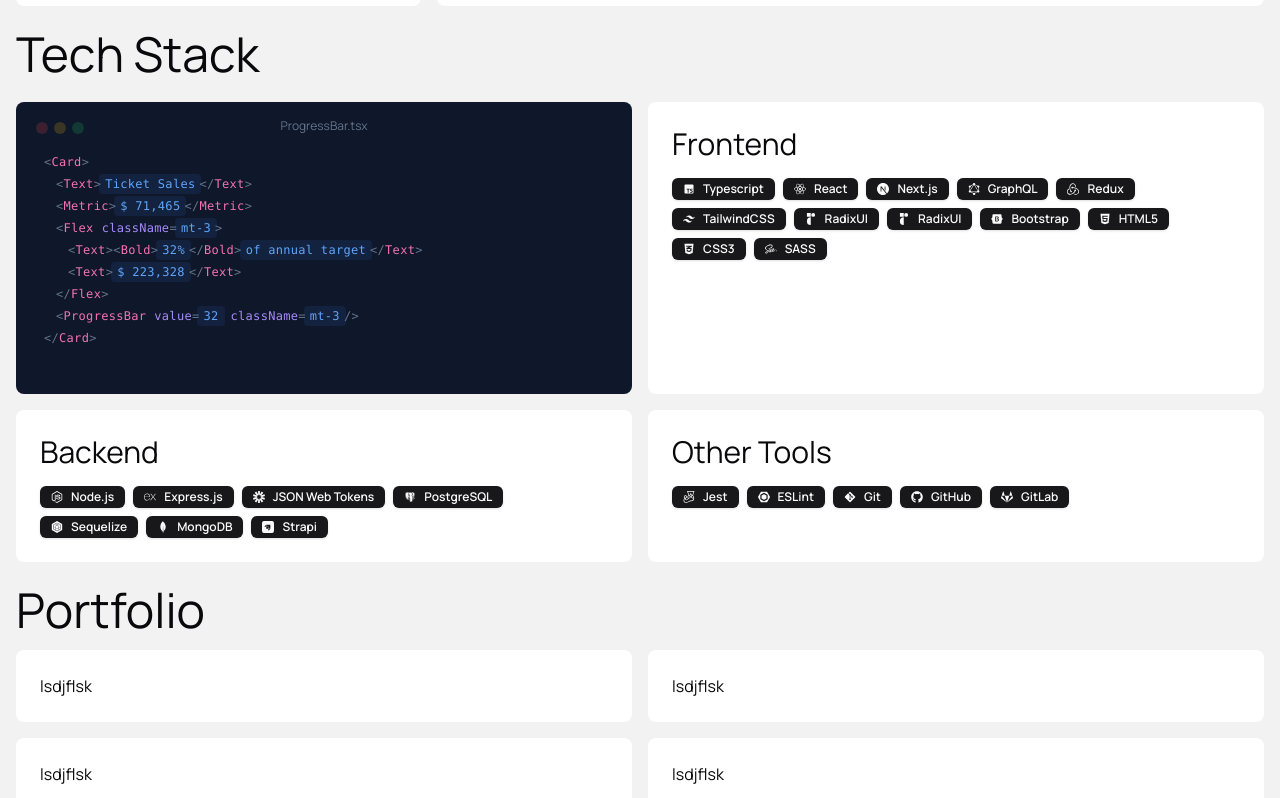
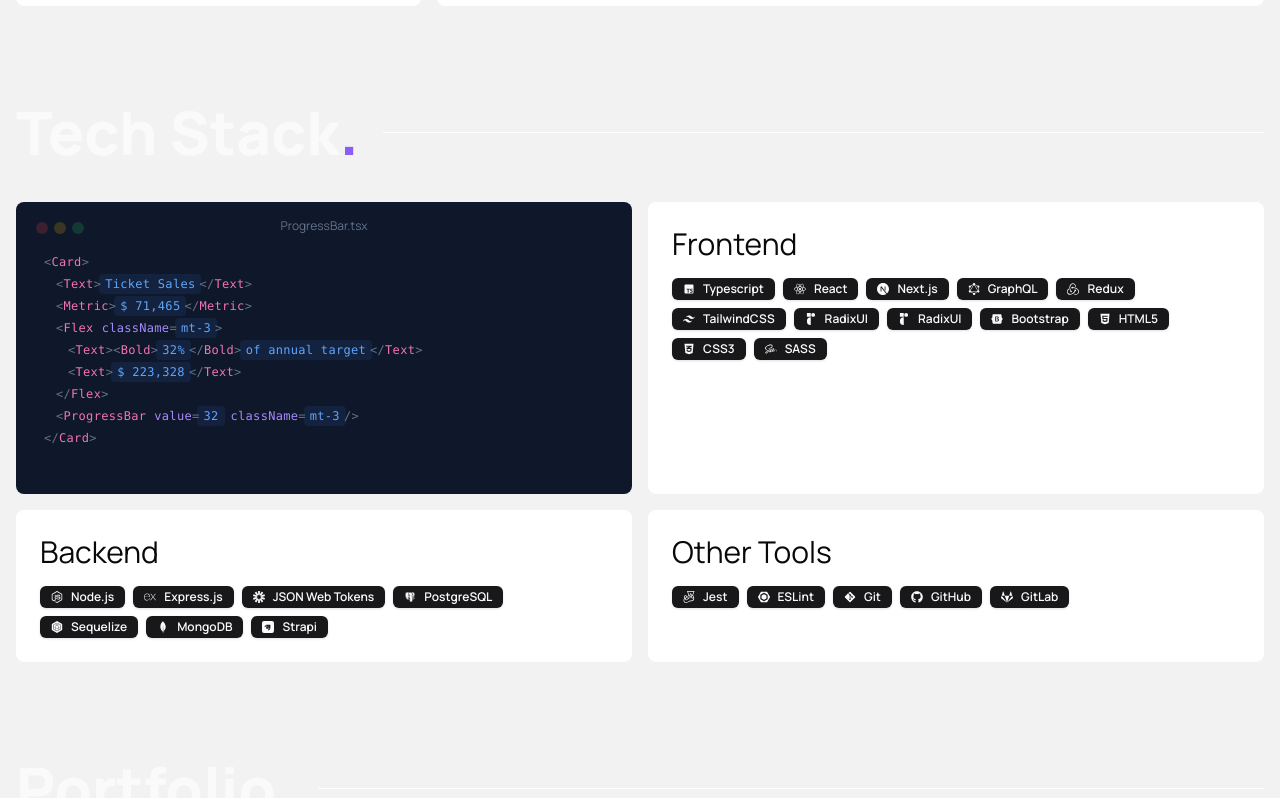
Before and after one commit to goosen-x/portfolio, a Next.js app: page / in a window 1280 px wide. Shown: the part 942-1740 px from the top of the page. Built offline with nearby package versions, Linux system fonts and the light colour scheme.

Commit message:
fix/ add Title component

```diff
--- a/app/(homepage)/MainSection/MainSection.tsx
+++ b/app/(homepage)/MainSection/MainSection.tsx
@@ -8,7 +8,7 @@
 
 export const MainSection = () => {
 	return (
-		<section className='grid grid-cols-12 gap-4 mb-6' id='main'>
+		<section className='grid grid-cols-12 gap-4 mb-24' id='main'>
 			<HeaderBlock />
 			<SocialsBlock />
 			<AboutBlock />
--- a/app/(homepage)/PortfolioSection/PortfolioSection.tsx
+++ b/app/(homepage)/PortfolioSection/PortfolioSection.tsx
@@ -13,11 +13,12 @@
 
 import { Block } from '@/components/Block'
 import { Button } from '@/components/ui/button'
+import { SectionTitle } from '@/components/global/SectionTitle'
 
 export const PortfolioSection = () => {
 	return (
-		<section className='grid grid-cols-12 gap-4 mb-6' id='main'>
-			<h2 className='col-span-12 text-5xl text-foreground'>Portfolio</h2>
+		<section className='grid grid-cols-12 gap-4 mb-24' id='main'>
+			<SectionTitle className='col-span-12' title='Portfolio' />
 			<Block className='col-span-12 md:col-span-6'>lsdjflsk</Block>
 			<Block className='col-span-12 md:col-span-6'>lsdjflsk</Block>
 			<Block className='col-span-12 md:col-span-6'>lsdjflsk</Block>
--- a/app/(homepage)/TechStackSection/TechStackSection.tsx
+++ b/app/(homepage)/TechStackSection/TechStackSection.tsx
@@ -6,11 +6,12 @@
 import { TechStackData } from './constants'
 import { CodeBlock } from '../MainSection/widgets'
 import { Badge } from '@/components/ui/badge'
+import { SectionTitle } from '@/components/global/SectionTitle'
 
 export const TechStackSection = () => {
 	return (
-		<section className='grid grid-cols-12 gap-4 mb-6' id='tech'>
-			<h2 className='col-span-12 text-5xl text-foreground mb-2'>Tech Stack</h2>
+		<section className='grid grid-cols-12 gap-4 mb-24' id='tech'>
+			<SectionTitle className='col-span-12' title='Tech Stack' />
 			<CodeBlock />
 			{TechStackData.map(item => (
 				<Block
--- a/app/page.tsx
+++ b/app/page.tsx
@@ -11,9 +11,9 @@
 				<MainSection />
 				<TechStackSection />
 				<PortfolioSection />
-				<section className='h-screen py-20 w-full'>
+				{/* <section className='h-screen py-20 w-full'>
 					<LayoutGrid cards={cards} />
-				</section>
+				</section> */}
 			</div>
 		</main>
 	)
--- /dev/null
+++ b/components/global/SectionTitle.tsx
@@ -0,0 +1,26 @@
+import { cn } from '@/lib/utils'
+import { ComponentPropsWithoutRef } from 'react'
+
+type Props = {
+	title: string
+	tag?: 'h1' | 'h2' | 'h3' | 'h4' | 'h5' | 'h6'
+} & ComponentPropsWithoutRef<'div'>
+
+export const SectionTitle = ({ className, title, tag = 'h2' }: Props) => {
+	const Tag = tag
+
+	return (
+		<div
+			className={cn(
+				'flex items-center gap-6 mb-6 whitespace-nowrap',
+				className
+			)}
+		>
+			<Tag className={'text-6xl font-black'}>
+				{title}
+				<span className='text-violet-500'>.</span>
+			</Tag>
+			<div className='size-full h-px bg-card'></div>
+		</div>
+	)
+}
```
